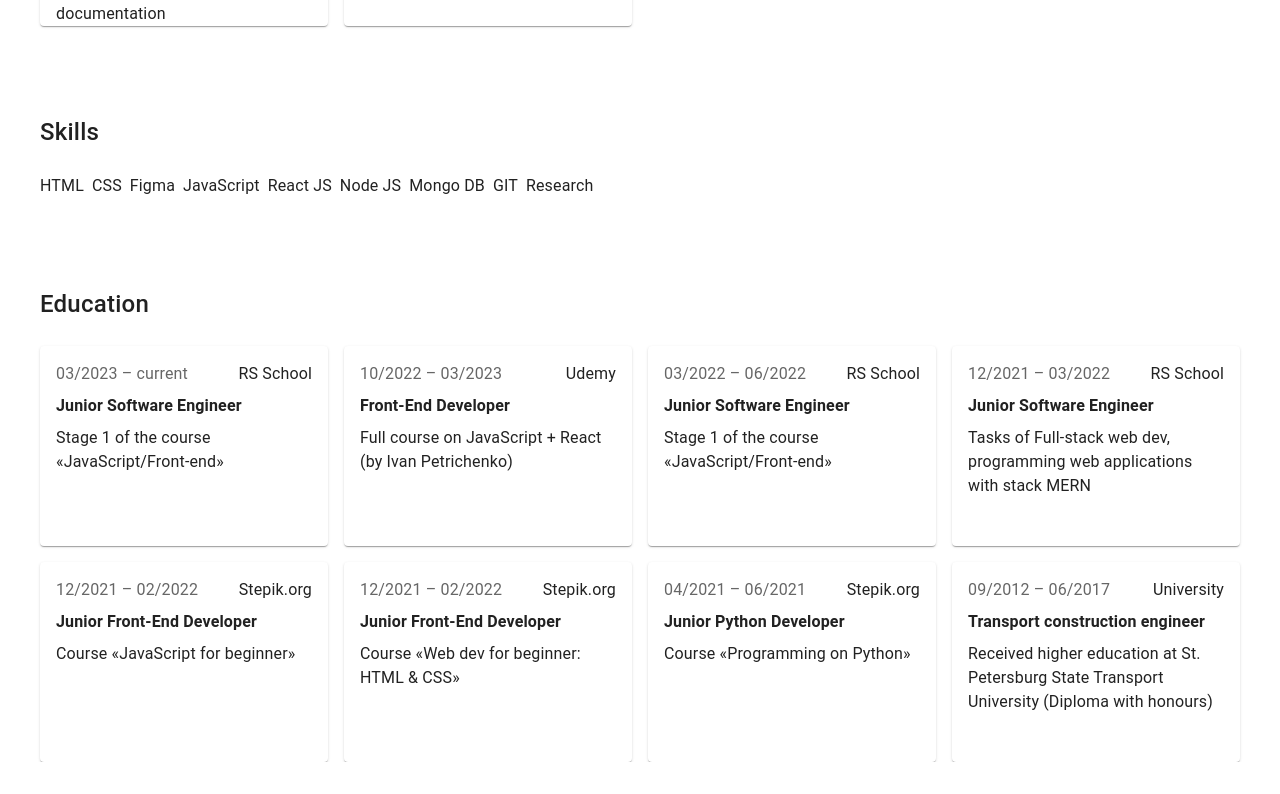
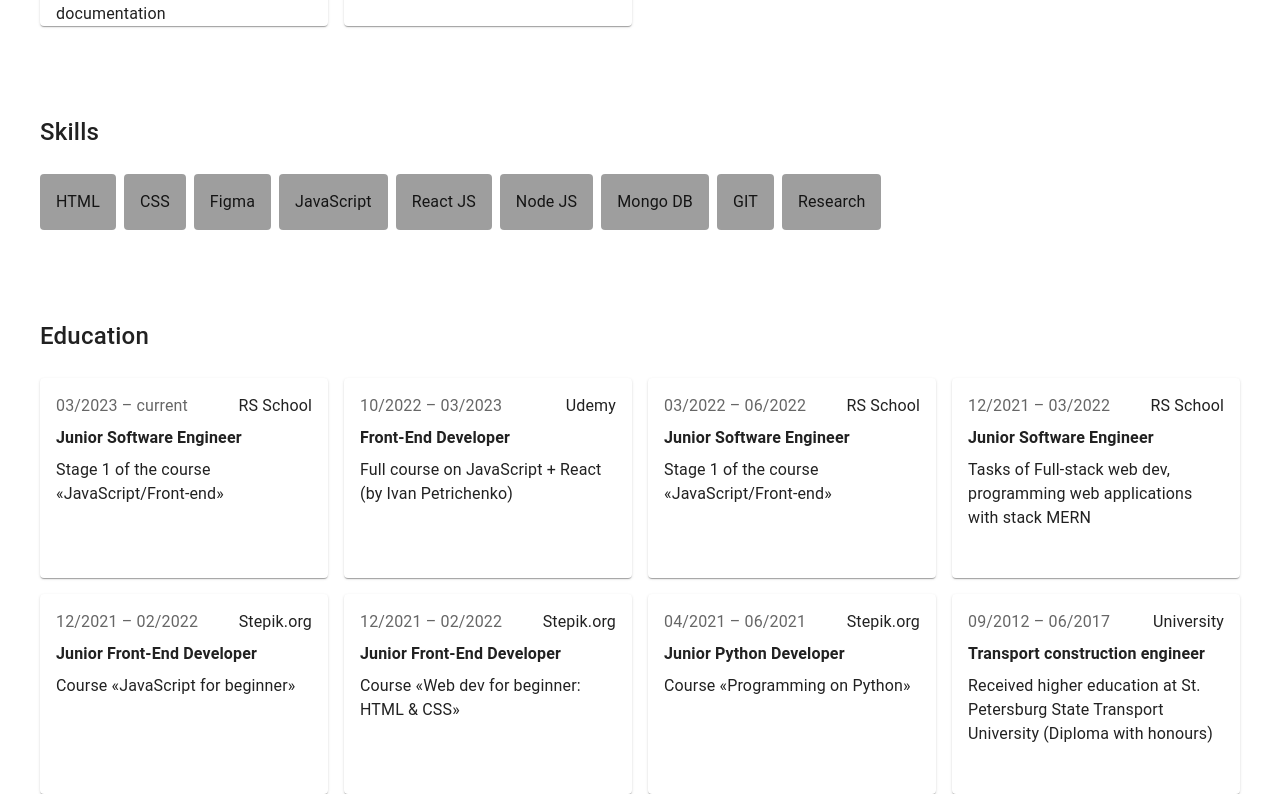
Before and after one commit to asuponev/asuponev.github.io, a React (Create React App) app: page / in a window 1280 px wide. Shown: the part 906-1700 px from the top of the page. Before the commit the page ends 1668 px from the top, so only its background shows below. Built offline with nearby package versions, Linux system fonts and the light colour scheme.

Commit message:
fix: change styles for skills

```diff
--- a/src/sections/skills.js
+++ b/src/sections/skills.js
@@ -5,9 +5,9 @@ import skillsData from '../data/skills-data';
 
 const Skills = () => {
 
-  const skills = skillsData.map(skill => {
+  const skills = skillsData.map((skill, i) => {
     return (
-      <Typography>
+      <Typography key={i} sx={{ backgroundColor: "text.disabled", p: 2, borderRadius: 1 }}>
         {skill}
       </Typography>
     );
```
